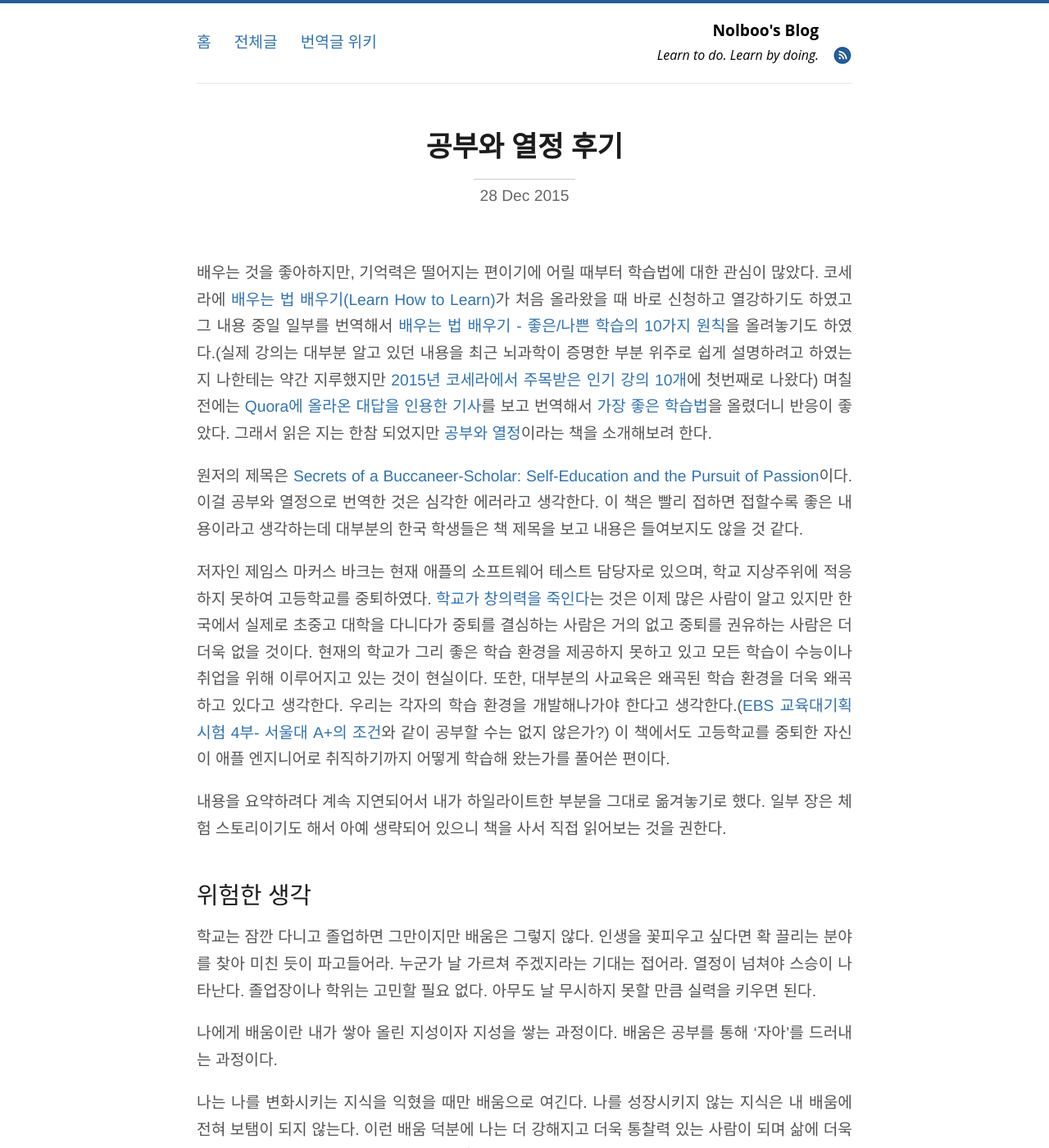
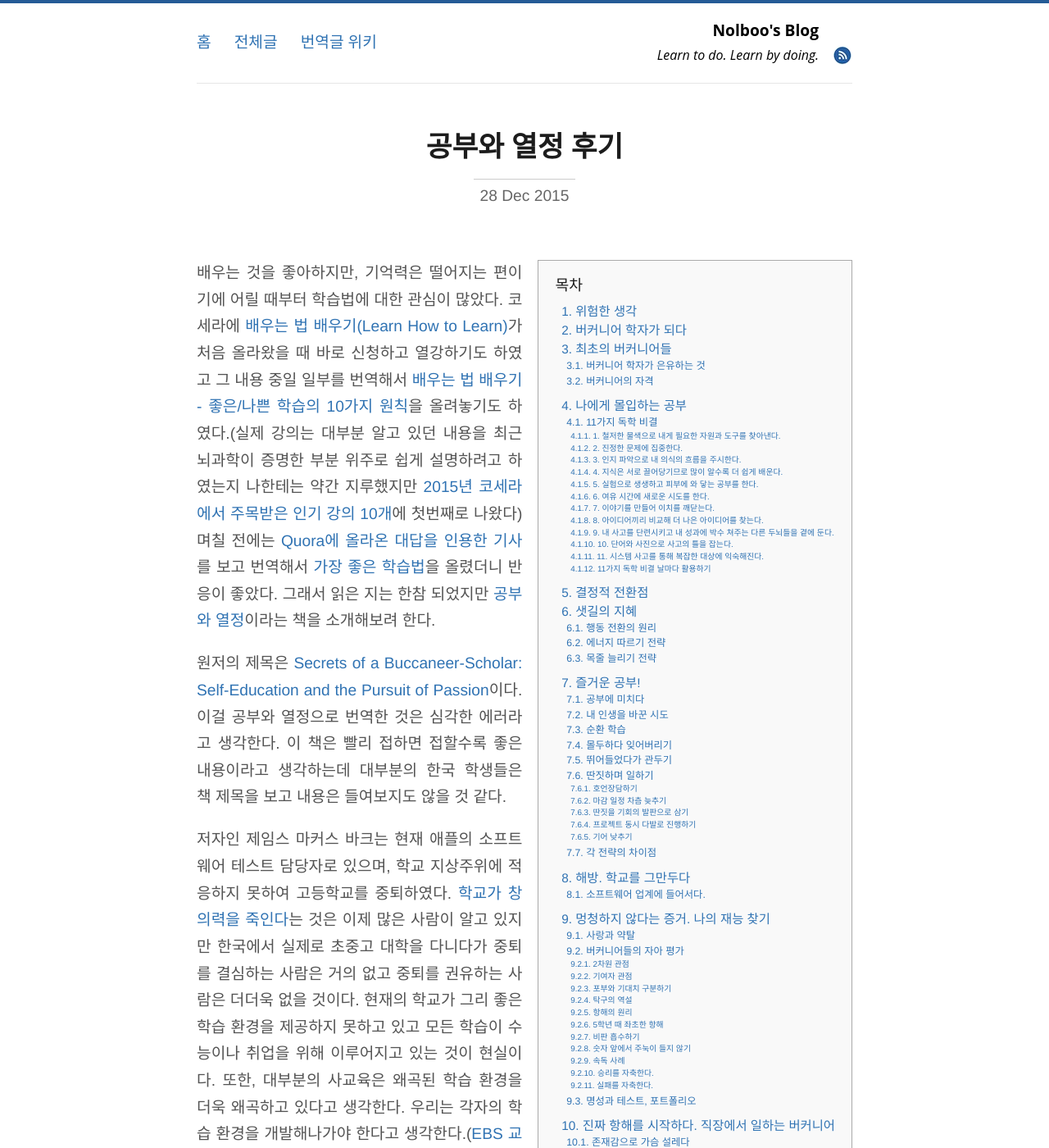
Before and after one commit to nolboo/nolboo.github.io, a Jekyll site: the page built from _posts/2015-12-28-self-education-and-the-pursuit-of-passion.md, in a window 1280 px wide and 1400 px high. Shown: the whole window at 82% size. Built offline with Jekyll 4.4.1, drawn with Linux system fonts in a browser that asks for light colours; Markdown is read by kramdown in place of the engine named in the settings; comment, search, counter and statistics services are not loaded; some of the changed text lies outside the part shown.

Commit message:
Add index

```diff
--- a/_posts/2015-12-28-self-education-and-the-pursuit-of-passion.md
+++ b/_posts/2015-12-28-self-education-and-the-pursuit-of-passion.md
@@ -6,7 +6,7 @@ category: blog
 tags: [learning, skill, book, review]
 ---
 
-<!-- <div id="toc"><p class="toc_title">목차</p></div> -->
+<div id="toc"><p class="toc_title">목차</p></div>
 
 배우는 것을 좋아하지만, 기억력은 떨어지는 편이기에 어릴 때부터 학습법에 대한 관심이 많았다. 코세라에 [배우는 법 배우기(Learn How to Learn)](https://class.coursera.org/learning-001)가 처음 올라왔을 때 바로 신청하고 열강하기도 하였고 그 내용 중일 일부를 번역해서 [배우는 법 배우기 - 좋은/나쁜 학습의 10가지 원칙](http://nolboo.github.io/blog/2014/08/16/rules-of-good-bad-studying/)을 올려놓기도 하였다.(실제 강의는 대부분 알고 있던 내용을 최근 뇌과학이 증명한 부분 위주로 쉽게 설명하려고 하였는지 나한테는 약간 지루했지만 [2015년 코세라에서 주목받은 인기 강의 10개](http://www.bloter.net/archives/246658)에 첫번째로 나왔다) 며칠 전에는 [Quora에 올라온 대답을 인용한 기사](http://alltopstartups.com/2015/02/04/study-methods/)를 보고 번역해서 [가장 좋은 학습법](http://nolboo.github.io/blog/2015/12/14/best-study-methods/)을 올렸더니 반응이 좋았다. 그래서 읽은 지는 한참 되었지만 [공부와 열정](http://www.aladin.co.kr/shop/wproduct.aspx?ItemId=26638320)이라는 책을 소개해보려 한다.
 
```
